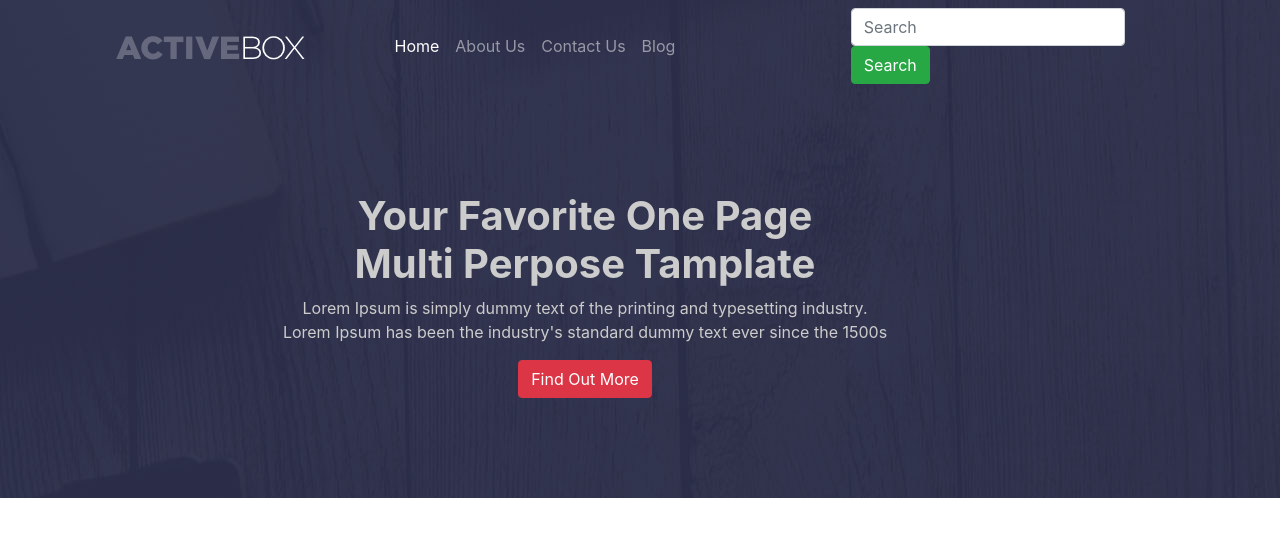
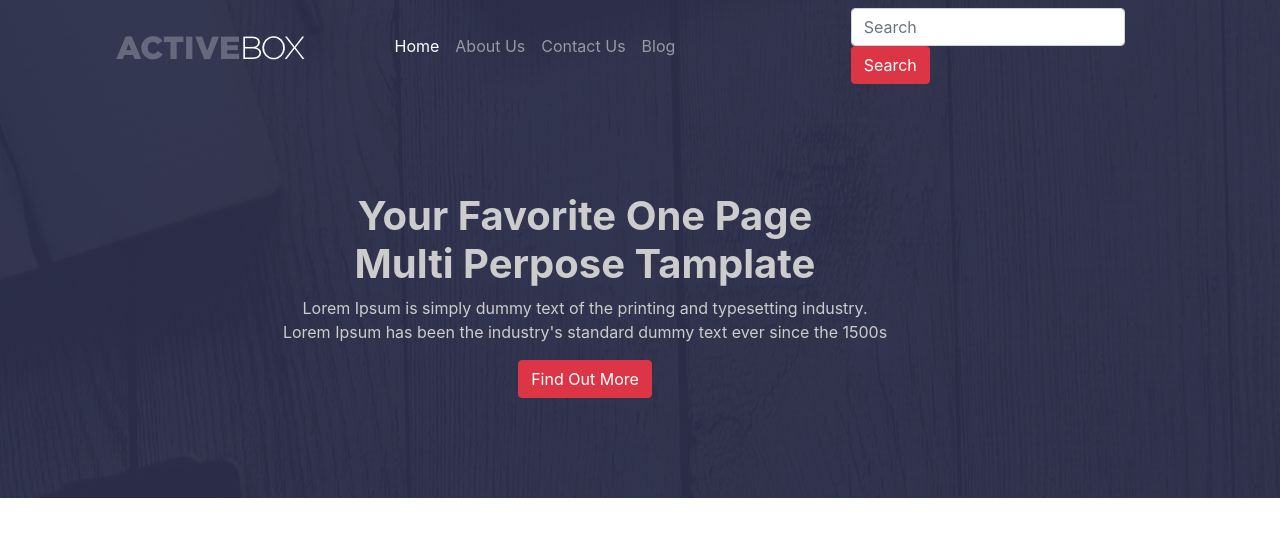
Before and after one commit to Suleman97/react-app, a React (Create React App) app: page / in a window 1280 px wide. Shown: the top 536 px of the page. Built offline with nearby package versions, Linux system fonts and the light colour scheme.

Commit message:
header file search button color changed from greeen to red

```diff
--- a/src/components/Header/header.js
+++ b/src/components/Header/header.js
@@ -20,7 +20,7 @@
                         </ul>
                         <form class="form-inline col-md-4" action="/action_page.php">
                         <input class="form-control mr-sm-2" type="text" placeholder="Search" />
-                        <button class="btn btn-success" type="submit">Search</button>
+                        <button class="btn btn-danger" type="submit">Search</button>
                         </form>
                         </nav>
 
```
